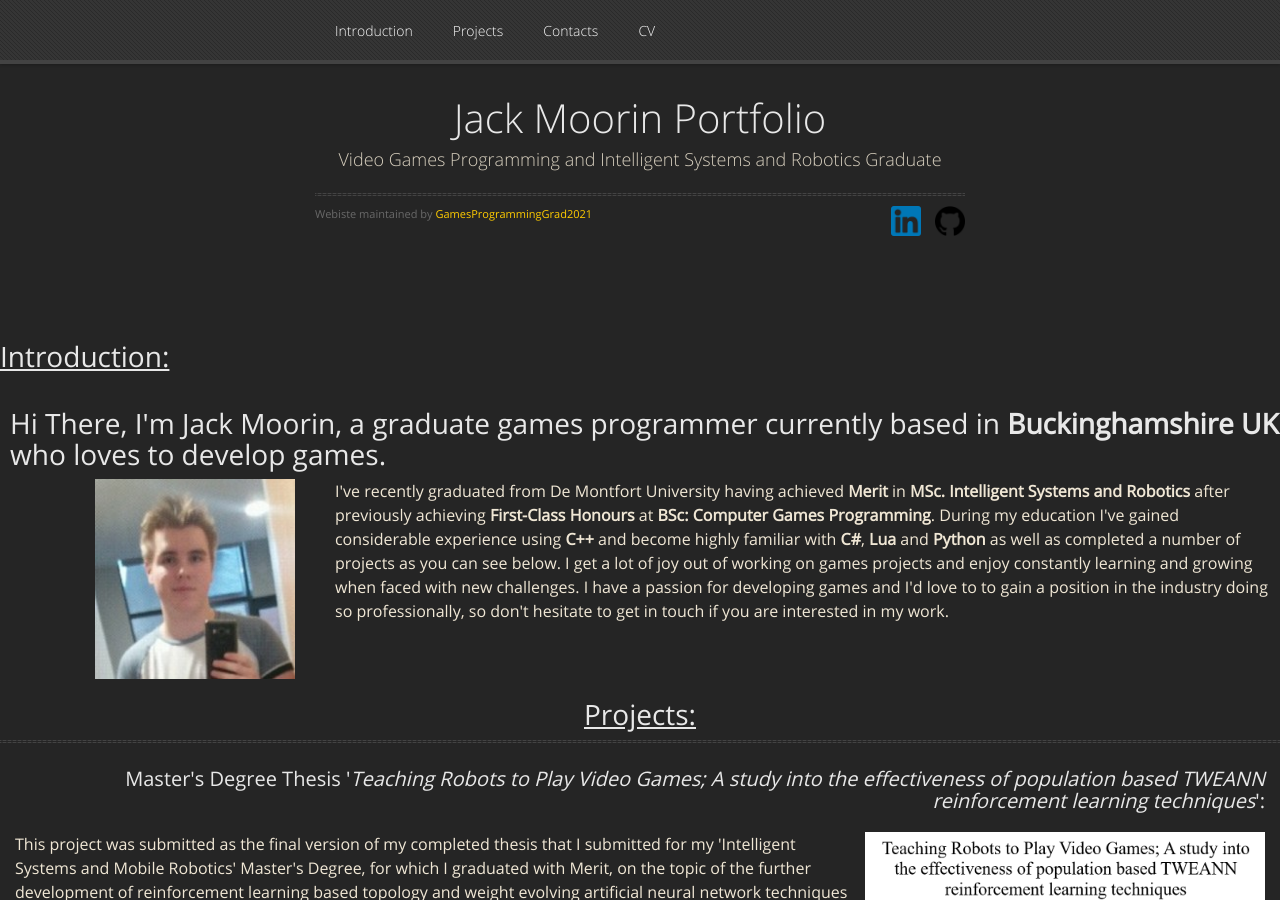
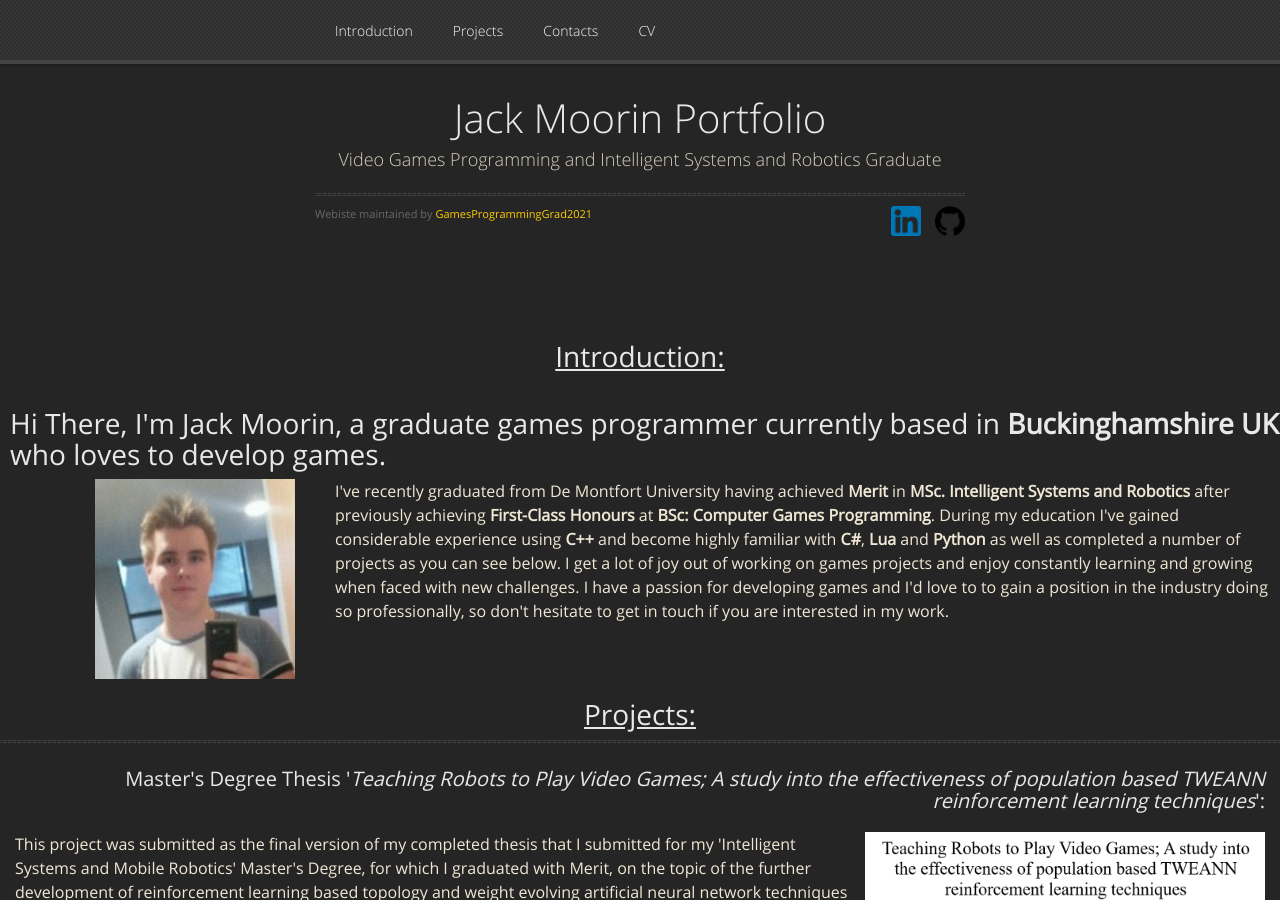
Before and after one commit to GamesProgrammingGrad2021/GamesProgrammingGrad2021.github.io, a Jekyll site: the page built from index.md, in a window 1280 px wide and 900 px high. Built offline with Jekyll 4.4.1, drawn with Linux system fonts in a browser that asks for light colours; nearby versions of some CDN libraries; our own code applies the rules of GitHub Pages for plain Markdown files.

Commit message:
Update default.html

```diff
--- a/_layouts/default.html
+++ b/_layouts/default.html
@@ -191,7 +191,7 @@
 	</div> -->
 
 	<!-- Introduction with Portrait -->
-	<h1 style="padding-bottom: 5px; text-align: left;"><u>Introduction:</u></h1>
+	<h1 style="padding-bottom: 5px; text-align: center;"><u>Introduction:</u></h1>
 	<br>
 	<h1 style="padding-left: 10px;">Hi There,
 	I'm Jack Moorin, a graduate games programmer currently based in <b>Buckinghamshire UK</b> who loves to develop games.</h1>
```
